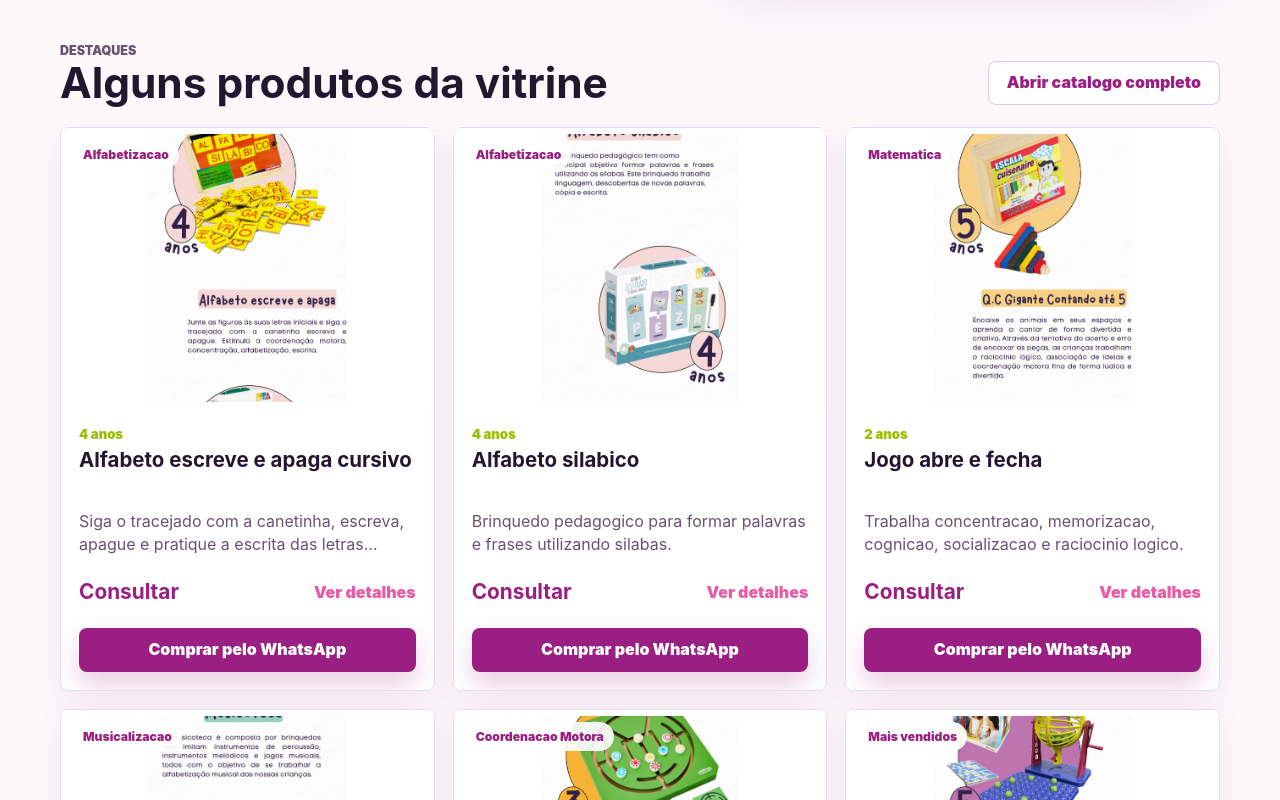
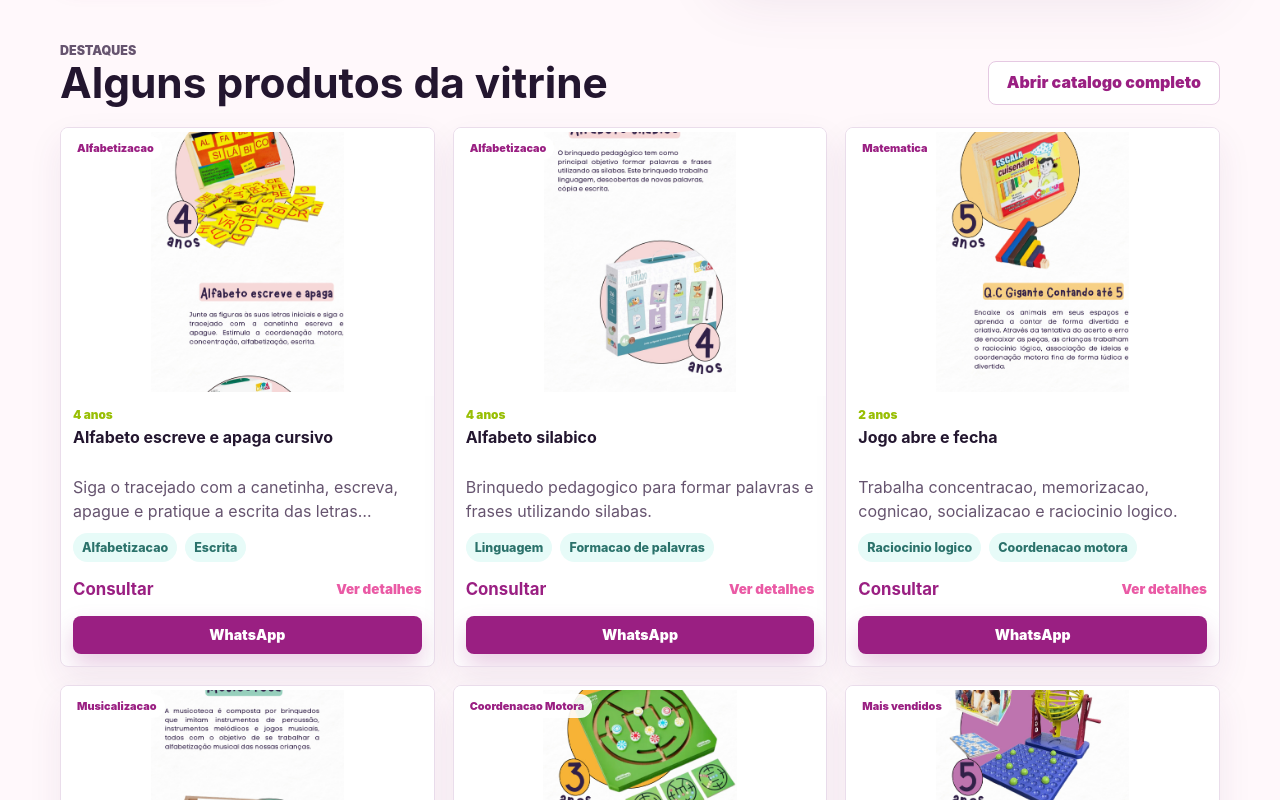
Before and after one commit to marcelof0nseca/LERE-KIDS, a React (Vite) app: page / in a window 1280 px wide. Shown: the part 720-1520 px from the top of the page. Built offline with nearby package versions, Linux system fonts and the light colour scheme.

Commit message:
style: compacta cards e atualiza logo

```diff
--- a/src/App.jsx
+++ b/src/App.jsx
@@ -1,5 +1,5 @@
 import { useMemo, useState } from "react";
-import logo from "./assets/logo-lere.jpeg";
+import logo from "./assets/logo-lere.png";
 import {
   INSTAGRAM_URL,
   WHATSAPP_NUMBER,
@@ -62,11 +62,11 @@ function ProductCard({ product, onDetails, compact = false }) {
         <div>
           <p className="product-age">{product.ageRange}</p>
           <h3>{product.name}</h3>
-          <p className="product-description">{product.description}</p>
+          {compact && <p className="product-description">{product.description}</p>}
         </div>
-        {!compact && (
+        {compact && (
           <div className="skill-list" aria-label="Habilidades desenvolvidas">
-            {product.skills.map((skill) => (
+            {product.skills.slice(0, 2).map((skill) => (
               <span key={skill}>{skill}</span>
             ))}
           </div>
@@ -78,12 +78,12 @@ function ProductCard({ product, onDetails, compact = false }) {
           </button>
         </div>
         <a
-          className="primary-button full-button"
+          className="primary-button product-buy-button"
           href={getWhatsAppLink(product)}
           target="_blank"
           rel="noreferrer"
         >
-          Comprar pelo WhatsApp
+          WhatsApp
         </a>
       </div>
     </article>
--- a/src/styles.css
+++ b/src/styles.css
@@ -388,12 +388,13 @@ svg {
 
 .product-grid {
   display: grid;
-  grid-template-columns: repeat(3, minmax(0, 1fr));
-  gap: 18px;
+  grid-template-columns: repeat(4, minmax(0, 1fr));
+  gap: 14px;
 }
 
 .featured-grid {
   grid-template-columns: repeat(3, minmax(0, 1fr));
+  gap: 18px;
 }
 
 .product-card {
@@ -412,28 +413,32 @@ svg {
 
 .product-image {
   width: 100%;
-  aspect-ratio: 4 / 3;
+  aspect-ratio: 1 / 0.72;
   object-fit: contain;
-  padding: 6px;
+  padding: 4px;
   background: #ffffff;
 }
 
 .product-category {
   position: absolute;
-  left: 12px;
-  top: 12px;
-  padding: 7px 10px;
+  left: 8px;
+  top: 8px;
+  max-width: calc(100% - 16px);
+  overflow: hidden;
+  padding: 5px 8px;
   border-radius: 999px;
   color: var(--purple);
   background: rgba(255, 255, 255, 0.9);
-  font-size: 0.76rem;
+  font-size: 0.68rem;
   font-weight: 950;
+  text-overflow: ellipsis;
+  white-space: nowrap;
 }
 
 .product-content {
   display: grid;
-  gap: 14px;
-  padding: 18px;
+  gap: 10px;
+  padding: 12px;
 }
 
 .compact-card .product-description {
@@ -446,14 +451,18 @@ svg {
 .product-age {
   margin: 0 0 6px;
   color: var(--green);
-  font-size: 0.82rem;
+  font-size: 0.74rem;
   font-weight: 950;
 }
 
 .product-content h3 {
-  min-height: 54px;
+  display: -webkit-box;
+  min-height: 40px;
+  overflow: hidden;
+  -webkit-box-orient: vertical;
+  -webkit-line-clamp: 2;
   margin: 0;
-  font-size: 1.28rem;
+  font-size: 1rem;
   line-height: 1.15;
 }
 
@@ -480,7 +489,7 @@ svg {
 
 .product-actions {
   display: flex;
-  min-height: 44px;
+  min-height: 34px;
   align-items: center;
   justify-content: space-between;
   gap: 10px;
@@ -489,15 +498,22 @@ svg {
 .product-actions strong,
 .modal-price {
   color: var(--purple);
-  font-size: 1.3rem;
+  font-size: 1.05rem;
 }
 
 .link-button {
-  min-height: 38px;
+  min-height: 32px;
   padding: 8px 0;
   color: var(--pink);
   background: transparent;
+  font-size: 0.84rem;
   font-weight: 950;
+}
+
+.product-buy-button {
+  min-height: 38px;
+  padding: 10px 12px;
+  font-size: 0.88rem;
 }
 
 .empty-state {
@@ -741,7 +757,7 @@ svg {
 
   .product-grid,
   .featured-grid {
-    grid-template-columns: repeat(2, minmax(0, 1fr));
+    grid-template-columns: repeat(3, minmax(0, 1fr));
   }
 
   .contact-actions {
@@ -812,10 +828,13 @@ svg {
   }
 
   .filters,
-  .product-grid,
-  .featured-grid,
   .modal {
     grid-template-columns: 1fr;
+  }
+
+  .product-grid,
+  .featured-grid {
+    grid-template-columns: repeat(2, minmax(0, 1fr));
   }
 
   .hero-panel,
@@ -829,12 +848,11 @@ svg {
   }
 
   .product-content h3 {
-    min-height: 0;
+    min-height: 38px;
   }
 
   .product-actions {
-    display: grid;
-    justify-items: start;
+    align-items: center;
   }
 
   .modal-image {
```
Also changed, not shown: src/assets/logo-lere.jpeg (deleted), src/assets/logo-lere.png (added).
